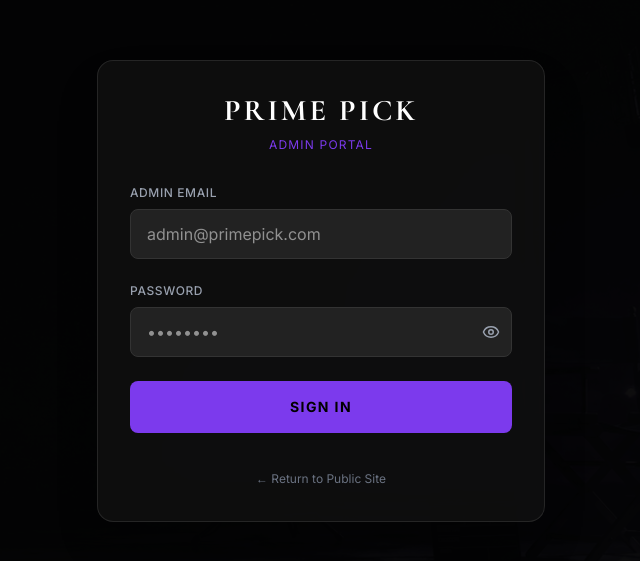
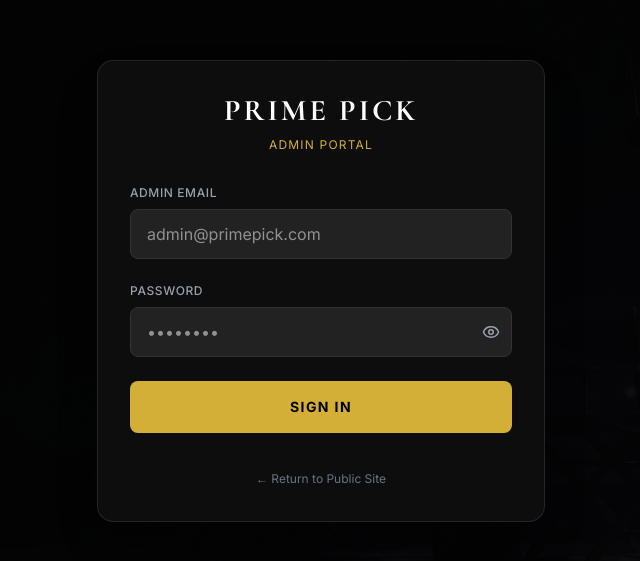
Before and after one commit to assisthealth12/PRIME-PICK-ENTERTAINMENT, a Next.js app: page /admin/login in a window 1280 px wide. Shown: the part 109-670 px from the top of the page, without its empty margins (319-959 px from the left). Built offline with nearby package versions, Linux system fonts and the light colour scheme; no server answers.

Commit message:
Change main accent color to gold

```diff
--- a/src/app/globals.css
+++ b/src/app/globals.css
@@ -6,8 +6,8 @@
   --color-surface: #FFFFFF;
   --color-text-primary: #111111;
   --color-text-secondary: #6B7280;
-  --color-accent: #7C3AED;
-  --color-accent-hover: #5B21B6;
+  --color-accent: #D4AF37;
+  --color-accent-hover: #B5952F;
   --color-border-subtle: rgba(0, 0, 0, 0.08);
 
   --font-heading: var(--font-cormorant);
```
